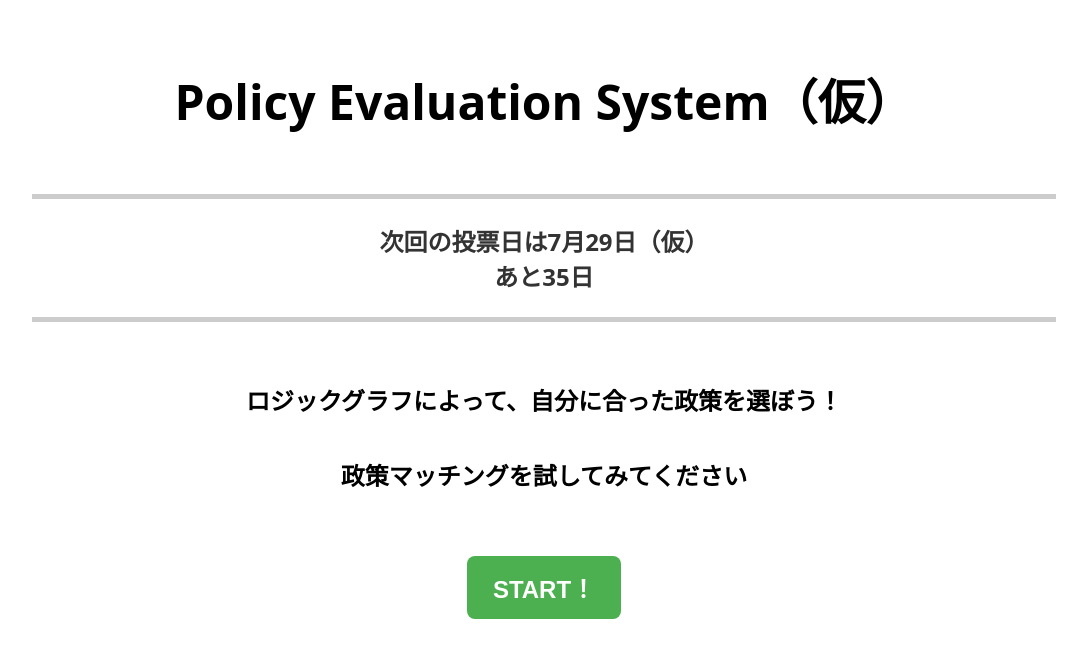
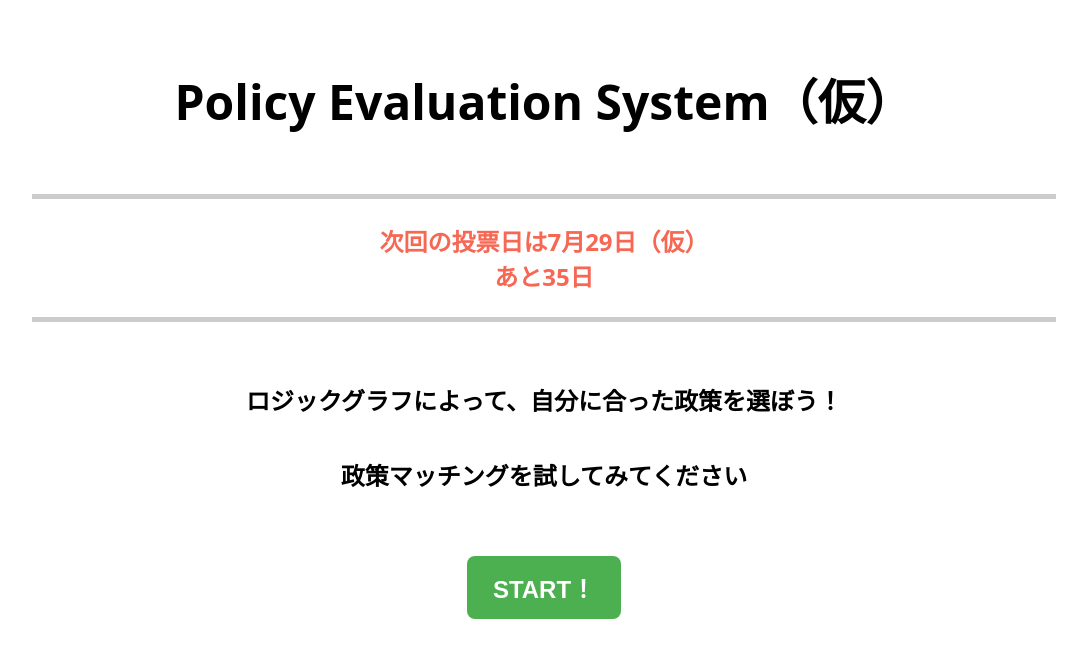
Before and after one commit to wolfmagnate/smash-voters, a Next.js app in the folder frontend/: page / in a window 1280 px wide. Shown: the top 658 px of the page, without its empty margins (96-1183 px from the left). Built offline with nearby package versions, Linux system fonts and the light colour scheme.

Commit message:
Change UI color

```diff
--- a/frontend/src/app/page.module.css
+++ b/frontend/src/app/page.module.css
@@ -28,7 +28,7 @@ body{
     margin: 16px 0;
     font-size: 1.5rem;
     font-weight: bolder;
-    color: #333;
+    color: #f66754;
     margin-bottom: 60px;
   }
 
--- a/frontend/src/app/quiz/page.module.css
+++ b/frontend/src/app/quiz/page.module.css
@@ -8,7 +8,7 @@ body{
   max-width: 1024px;
   margin: 0 auto;
   padding: 16px;
-  background-color: transparent;
+  background-color: #fff;
 }
 
 .progressBar {
```
